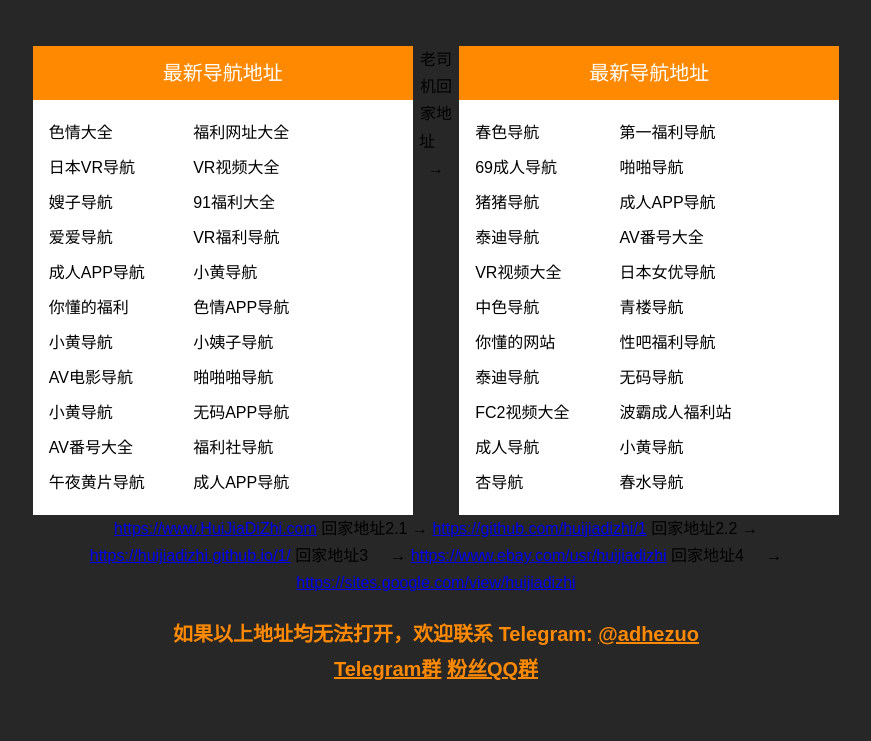
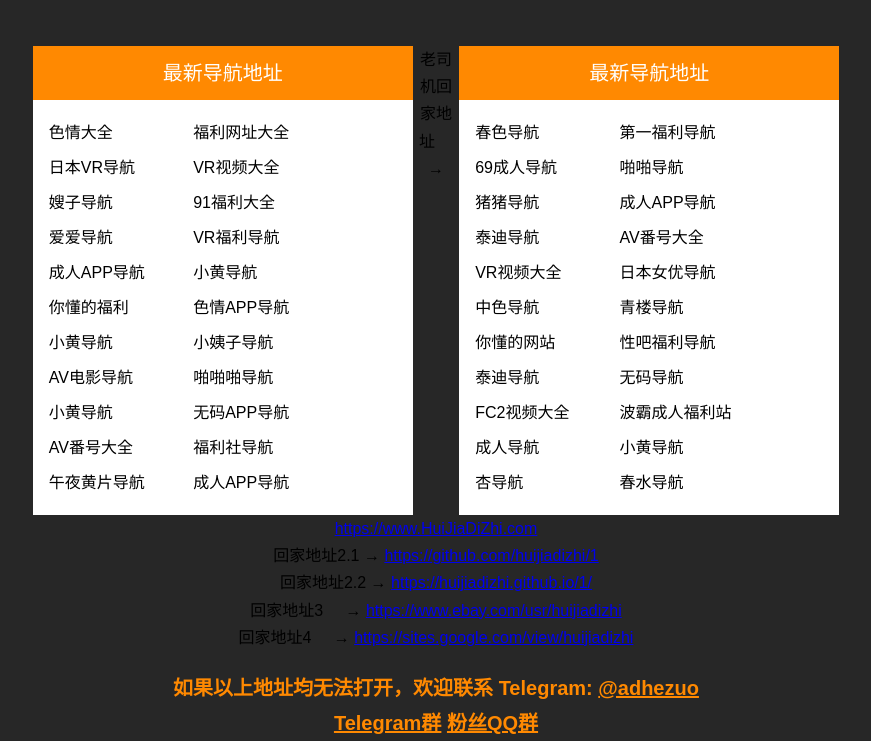
Before and after one commit to 429087211/1, a plain HTML site: page index.html in a window 1280 px wide. Shown: the part 94-835 px from the top of the page, without its empty margins (204-1075 px from the left). Before the commit the page ends 800 px from the top, so only its background shows below. Drawn offline with Linux system fonts and the light colour scheme.

Commit message:
Update index.html

```diff
--- a/index.html
+++ b/index.html
@@ -116,15 +116,15 @@ window.setInterval("heartBeat()",1);
 <li><a href="https://www.chunshui123.com/?github-huijiadizhi" target="_blank" title="春水导航">春水导航</a></li>
 </ul>
 </div>
-老司机回家地址 &nbsp; &nbsp; → <a href="https://www.HuiJiaDiZhi.com" target="_blank">https://www.HuiJiaDiZhi.com</a>
+老司机回家地址 &nbsp; &nbsp; → <a href="https://www.HuiJiaDiZhi.com" target="_blank">https://www.HuiJiaDiZhi.com</a><br>
 
-回家地址2.1 → <a href="https://github.com/huijiadizhi/1" target="_blank">https://github.com/huijiadizhi/1</a>
+回家地址2.1 → <a href="https://github.com/huijiadizhi/1" target="_blank">https://github.com/huijiadizhi/1</a><br>
 
-回家地址2.2 → <a href="https://huijiadizhi.github.io/1/" target="_blank">https://huijiadizhi.github.io/1/</a>
+回家地址2.2 → <a href="https://huijiadizhi.github.io/1/" target="_blank">https://huijiadizhi.github.io/1/</a><br>
 
-回家地址3 &nbsp; &nbsp; → <a href="https://www.ebay.com/usr/huijiadizhi" target="_blank">https://www.ebay.com/usr/huijiadizhi</a>
+回家地址3 &nbsp; &nbsp; → <a href="https://www.ebay.com/usr/huijiadizhi" target="_blank">https://www.ebay.com/usr/huijiadizhi</a><br>
 
-回家地址4 &nbsp; &nbsp; → <a href="https://sites.google.com/view/huijiadizhi" target="_blank">https://sites.google.com/view/huijiadizhi</a>
+回家地址4 &nbsp; &nbsp; → <a href="https://sites.google.com/view/huijiadizhi" target="_blank">https://sites.google.com/view/huijiadizhi</a><br>
 </div>
 <div class="foot">如果以上地址均无法打开，欢迎联系 Telegram: <a href="https://t.me/adhezuo" target="_blank">@adhezuo <br>
 <a href="https://t.me/huijiadizhi" target="_blank">Telegram群</a>
```
